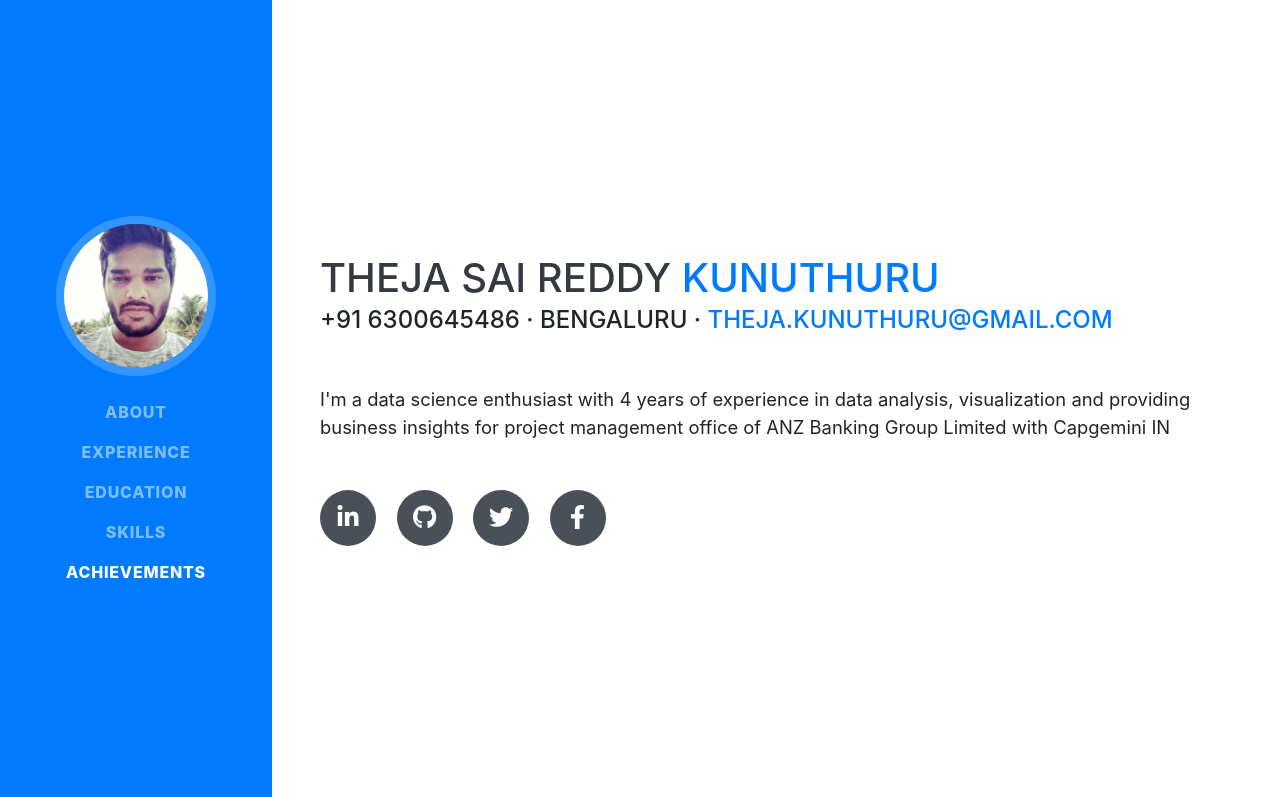
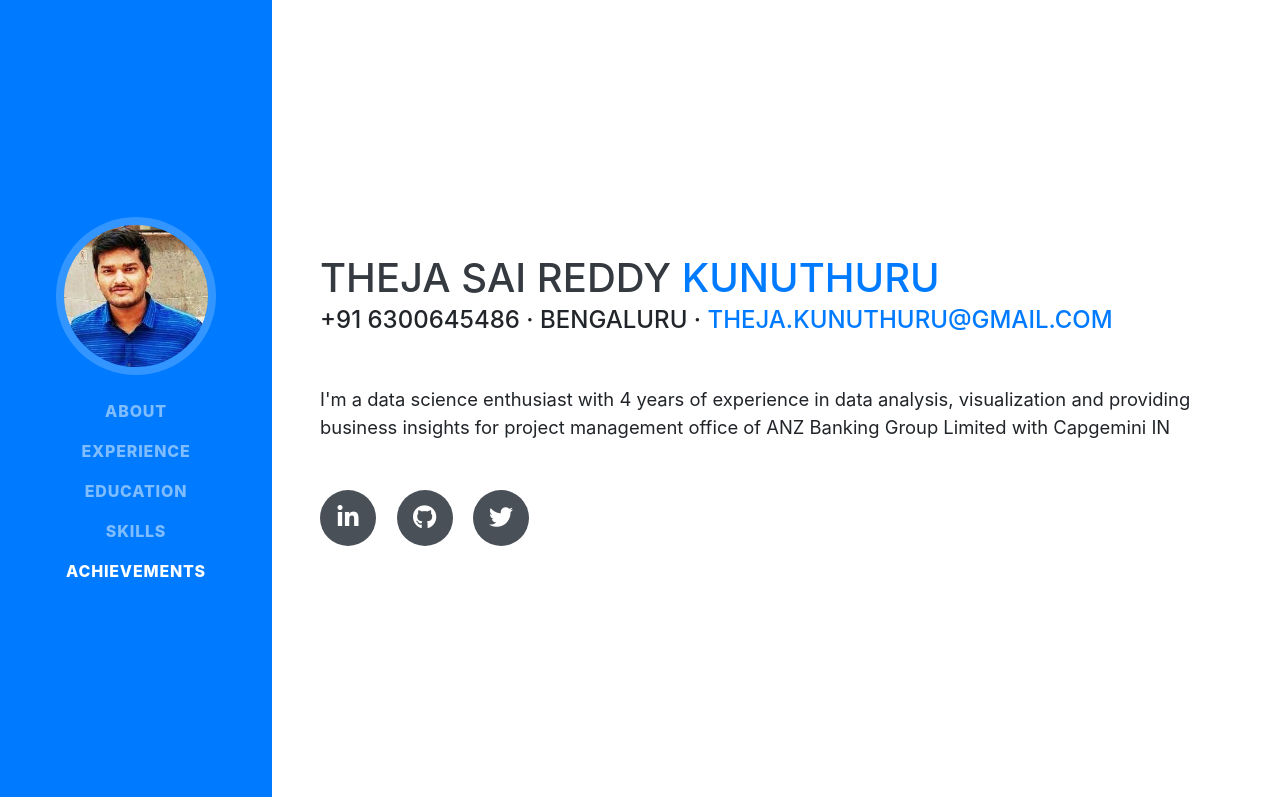
Before and after one commit to thejasaireddy/thejakunuthuru.github.io, a website with bundled scripts: page index.html in a window 1280 px wide. Shown: the top 797 px of the page. Built offline with nearby package versions, Linux system fonts and the light colour scheme; a web font is replaced by a local one.

Commit message:
Update profile photo and removed facebook link

```diff
--- a/index.html
+++ b/index.html
@@ -30,7 +30,7 @@
     <a class="navbar-brand js-scroll-trigger" href="#page-top">
       <span class="d-block d-lg-none">Theja Sai Reddy Kunuthuru</span>
       <span class="d-none d-lg-block">
-        <img class="img-fluid img-profile rounded-circle mx-auto mb-2" src="img/profile.jpeg" alt="">
+        <img class="img-fluid img-profile rounded-circle mx-auto mb-2" src="img/profile.jpg" alt="">
       </span>
     </a>
     <button class="navbar-toggler" type="button" data-toggle="collapse" data-target="#navbarSupportedContent" aria-controls="navbarSupportedContent" aria-expanded="false" aria-label="Toggle navigation">
@@ -78,9 +78,6 @@
           </a>
           <a href="https://www.twitter.com/thejakunuthuru" target="_blank">
             <i class="fab fa-twitter"></i>
-          </a>
-          <a href="https://www.facebook.com/thejakunuthuru" target="_blank">
-            <i class="fab fa-facebook-f"></i>
           </a>
         </div>
       </div>
```
Also changed, not shown: img/profile.jpeg (deleted), img/profile.jpg (added).
